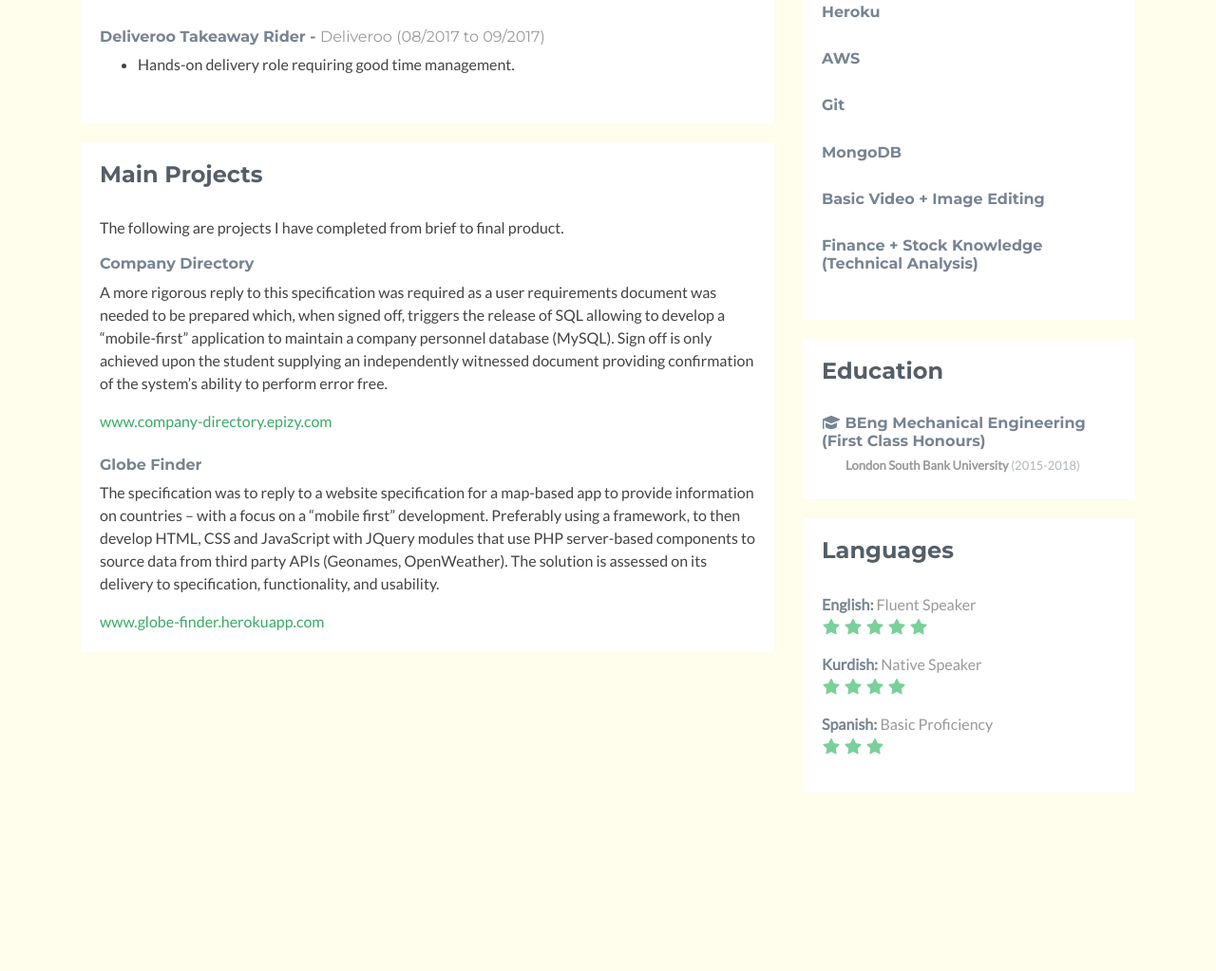
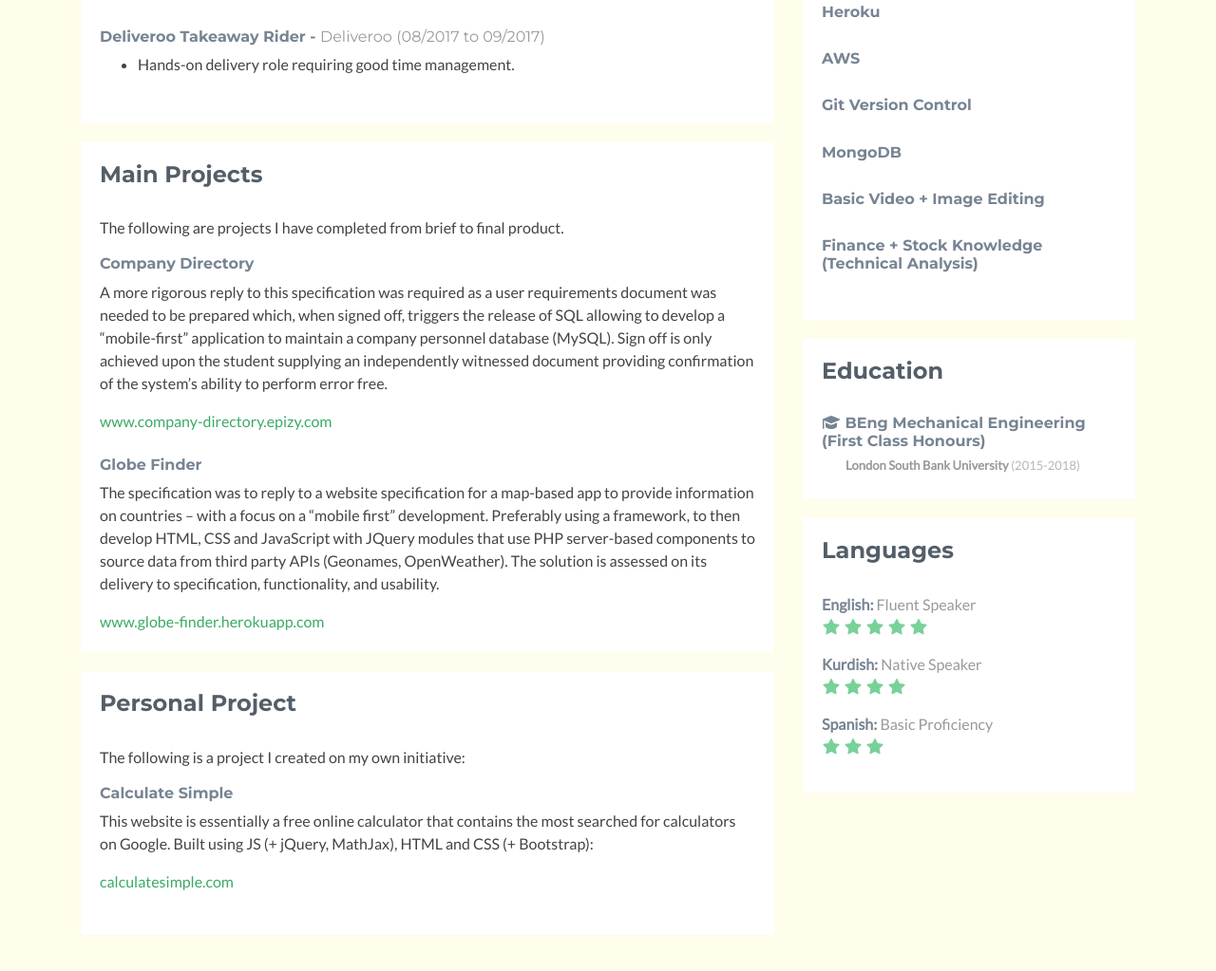
Before and after one commit to Rastin2020/Rastin_Rasheed_Profle, a plain HTML site: page Rastin_Coding_Profile_Project/index.html in a window 1280 px wide. Shown: the part 973-1996 px from the top of the page at 95% size. Before the commit the page ends 1868 px from the top, so only its background shows below. Drawn offline with Linux system fonts and the light colour scheme.

Commit message:
improvements

```diff
--- a/Rastin_Coding_Profile_Project/index.html
+++ b/Rastin_Coding_Profile_Project/index.html
@@ -43,8 +43,14 @@
                     <div class="section-inner">
                         <h2 class="heading">About Me</h2>
                         <div class="content">
-                            <p>I am a highly motivated and hardworking individual, educated to postgraduate level in Engineering. I am passionate about starting a career in development and so have recently completed an 18-month Coding Traineeship as a full stack developer. I have completed two real world projects to specification showing competent use in a wide range of front- and back-end programming languages. I am a real people person with excellent communication skills at all levels. I am confident that I will hit the ground running and be an asset to your organisation.</p>
-                            <p>Interests: <br>Football, tennis, movies, videogames, books and pretty much anything else that's even remotely interesting - I like most things.</p>
+                            <p>I am a highly motivated and hardworking individual, educated to postgraduate level in Engineering.
+                                I am passionate about starting a career in development and so have recently completed an 18-month
+                                Coding Traineeship as a full stack developer. I have completed two real world projects to
+                                specification showing competent use in a wide range of front- and back-end programming languages.
+                                I am a real people person with excellent communication skills at all levels. I am confident that
+                                I will hit the ground running and be an asset to your organisation.</p>
+                            <p>Interests: <br>Football, tennis, movies, videogames, books and pretty much anything else that's
+                                even remotely interesting - I like most things.</p>
                         </div><!--//content-->
                     </div><!--//section-inner-->
                 </section><!--//section-->
@@ -54,7 +60,8 @@
                         <h2 class="heading">Work Experience</h2>
                         <div class="content">
                             <div class="item">
-                                <h3 class="title">Web Design/Development Volunteer - <span class="place"><a>ADC Charity</a></span> <span class="year">(01/2020 to 04/2020)</span></h3>
+                                <h3 class="title">Web Design/Development Volunteer - <span class="place"><a>ADC Charity</a>
+                                </span> <span class="year">(01/2020 to 04/2020)</span></h3>
                                 <ul>
                                     <li>Design suggestions to improve website</li>
                                     <li>Website data analysis (Google Analytics) to attempt to improve donations</li>
@@ -63,15 +70,20 @@
                             </div><!--//item-->
 
                             <div class="item">
-                                <h3 class="title">M&E Consultant Asset Surveyor - <span class="place"><a href="https://www.wyg.com/" target="blank">WYG</a></span> <span class="year">(10/2018 to 12/2018)</span></h3>
+                                <h3 class="title">M&E Consultant Asset Surveyor - <span class="place"><a
+                                    href="https://www.wyg.com/" target="blank">WYG</a></span>
+                                    <span class="year">(10/2018 to 12/2018)</span></h3>
                                 <ul>
                                     <li>Worked on an eight-week contract at the Canary Wharf Crossrail project site</li>
-                                    <li>Main role was to assist the on-site team to accurately log and add the details of the assets, both technical and non-technical, into the company’s massive database.</li>
+                                    <li>Main role was to assist the on-site team to accurately log and add the details of the
+                                        assets, both technical and non-technical, into the company’s massive database.</li>
                                 </ul>
                             </div><!--//item-->
 
                             <div class="item">
-                                <h3 class="title">Deliveroo Takeaway Rider - <span class="place"><a href="https://deliveroo.co.uk/" target="blank">Deliveroo</a></span> <span class="year">(08/2017 to 09/2017)</span></h3>
+                                <h3 class="title">Deliveroo Takeaway Rider - <span class="place"><a
+                                    href="https://deliveroo.co.uk/" target="blank">Deliveroo</a></span> <span class="year">
+                                        (08/2017 to 09/2017)</span></h3>
                                 <ul>
                                     <li>Hands-on delivery role requiring good time management.</li>
                                 </ul>
@@ -86,15 +98,38 @@
                         <p>The following are projects I have completed from brief to final product.</p>
                         <div class="content">
                             <h6 class="title">Company Directory</h6>
-                            <p>A more rigorous reply to this specification was required as a user requirements document was needed to be prepared which, when signed off, triggers the release of SQL allowing to develop a “mobile-first” application to maintain a company personnel database (MySQL). Sign off is only achieved upon the student supplying an independently witnessed document providing confirmation of the system’s ability to perform error free.</p>
+                            <p>A more rigorous reply to this specification was required as a user requirements document
+                                was needed to be prepared which, when signed off, triggers the release of SQL allowing to
+                                develop a “mobile-first” application to maintain a company personnel database (MySQL).
+                                Sign off is only achieved upon the student supplying an independently witnessed document
+                                providing confirmation of the system’s ability to perform error free.</p>
                             <a href="http://company-directory.epizy.com/" target="blank">www.company-directory.epizy.com</a>
                         </div><!--//content-->
                         <br>
                         <div class="content">
                             <h6 class="title">Globe Finder</h6>
-                            <p>The specification was to reply to a website specification for a map-based app to provide information on countries – with a focus on a “mobile first” development. Preferably using a framework, to then develop HTML, CSS and JavaScript with JQuery modules that use PHP server-based components to source data from third party APIs (Geonames, OpenWeather). The solution is assessed on its delivery to specification, functionality, and usability.</p>
+                            <p>The specification was to reply to a website specification for a map-based app to provide
+                                information on countries – with a focus on a “mobile first” development.
+                                Preferably using a framework, to then develop HTML, CSS and JavaScript with JQuery modules that
+                                use PHP server-based components to source data from third party APIs (Geonames, OpenWeather).
+                                The solution is assessed on its delivery to specification, functionality, and usability.</p>
                             <a href="https://globe-finder.herokuapp.com/" target="blank">www.globe-finder.herokuapp.com</a>
                         </div>
+                    </div><!--//section-inner-->
+                </section><!--//section-->
+
+                <section class="about section">
+                    <div class="section-inner">
+                        <h2 class="heading">Personal Project</h2>
+                        <p>The following is a project I created on my own initiative:</p>
+                        <div class="content">
+                            <h6 class="title">Calculate Simple</h6>
+                            <p>This website is essentially a free online calculator that contains the most searched for calculators
+                                on Google. Built using JS (+ jQuery, MathJax), HTML and CSS (+ Bootstrap):
+                            </p>
+                            <a href="https://calculatesimple.com" target="blank">calculatesimple.com</a>
+                        </div><!--//content-->
+                        <br>
                     </div><!--//section-inner-->
                 </section><!--//section-->
 
@@ -123,7 +158,7 @@
                                     <h3 class="level-title">HTML + CSS (+ Bootsrap)</h3>
                                 </div><!--//item-->
                                 <div class="item">
-                                    <h3 class="level-title">PHP (+ cURL)</h3>
+                                    <h3 class="level-title">PHP</h3>
                                 </div><!--//item-->
                                 <div class="item">
                                     <h3 class="level-title">Python</h3>
@@ -152,7 +187,7 @@
                                     <h3 class="level-title">AWS</h3>
                                 </div><!--//item-->
                                 <div class="item">
-                                    <h3 class="level-title">Git</h3>
+                                    <h3 class="level-title">Git Version Control</h3>
                                 </div><!--//item-->
                                 <div class="item">
                                     <h3 class="level-title">MongoDB</h3>
@@ -171,7 +206,8 @@
                         <h2 class="heading">Education</h2>
                         <div class="content">
                             <div class="item">
-                                <h3 class="title"><i class="fas fa-graduation-cap"></i> BEng Mechanical Engineering (First Class Honours)</h3>
+                                <h3 class="title"><i class="fas fa-graduation-cap"></i> BEng Mechanical Engineering
+                                    (First Class Honours)</h3>
                                 <h4 class="university">London South Bank University <span class="year">(2015-2018)</span></h4>
                             </div><!--//item-->
                         </div><!--//content-->
```
